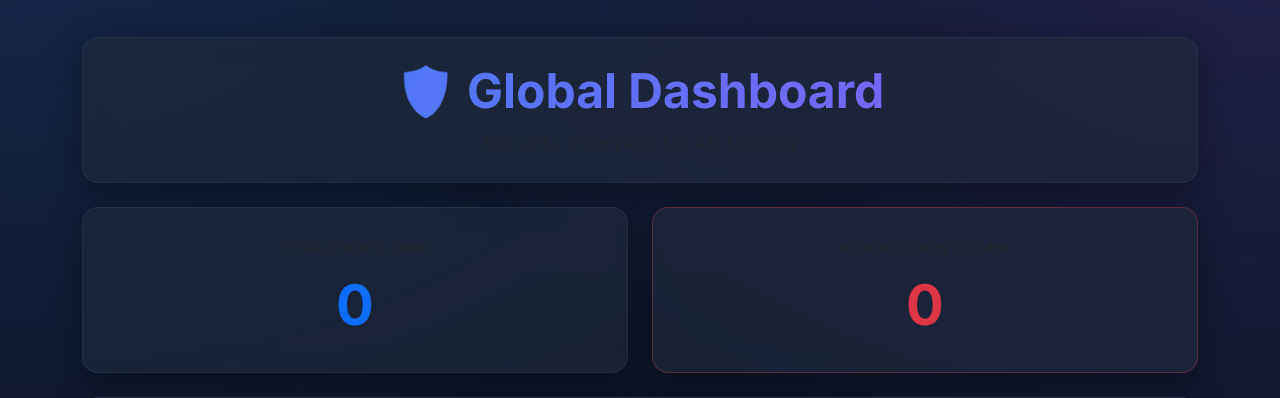
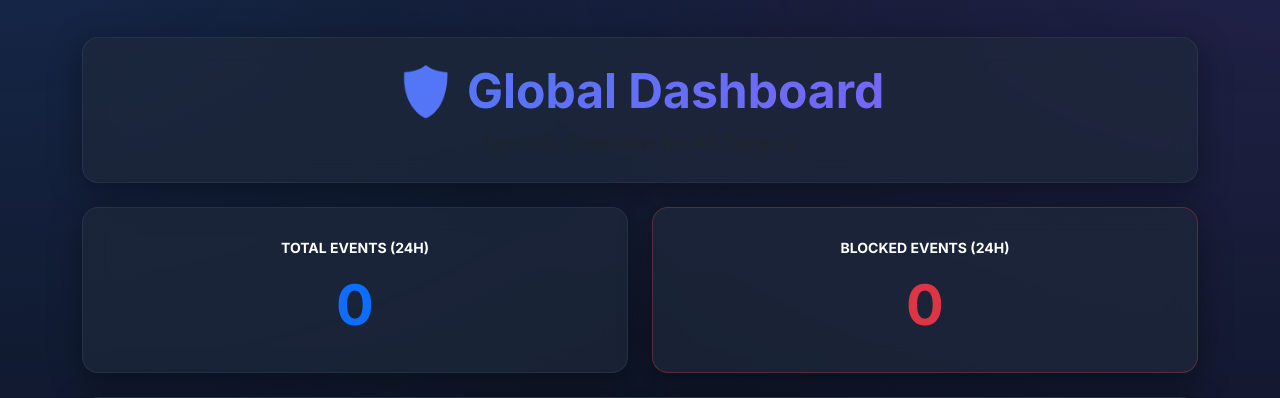
Before and after one commit to safvan041/WAF, a Django app: page /dashboard/ in a window 1280 px wide. Shown: the part 63-461 px from the top of the page. Run offline with Django 5.2, Linux system fonts and the light colour scheme; a user stored in the database is signed in; data comes from the database, SQL or seed files in the repository.

Commit message:
dashboard text decor

```diff
--- a/waf_project/waf_project/waf_core/templates/waf_core/dashboard.html
+++ b/waf_project/waf_project/waf_core/templates/waf_core/dashboard.html
@@ -21,13 +21,13 @@
 <div class="row mb-4">
     <div class="col-md-6">
         <div class="glass-card h-100 text-center">
-            <h3 class="text-muted text-uppercase small fw-bold mb-3">Total Events (24h)</h3>
+            <h3 class="text-white text-uppercase small fw-bold mb-3">Total Events (24h)</h3>
             <div class="display-4 fw-bold text-primary">{{ total_events }}</div>
         </div>
     </div>
     <div class="col-md-6">
         <div class="glass-card h-100 text-center" style="border-color: rgba(239, 68, 68, 0.3);">
-            <h3 class="text-muted text-uppercase small fw-bold mb-3">Blocked Events (24h)</h3>
+            <h3 class="text-white text-uppercase small fw-bold mb-3">Blocked Events (24h)</h3>
             <div class="display-4 fw-bold text-danger">{{ blocked_events }}</div>
         </div>
     </div>
```
